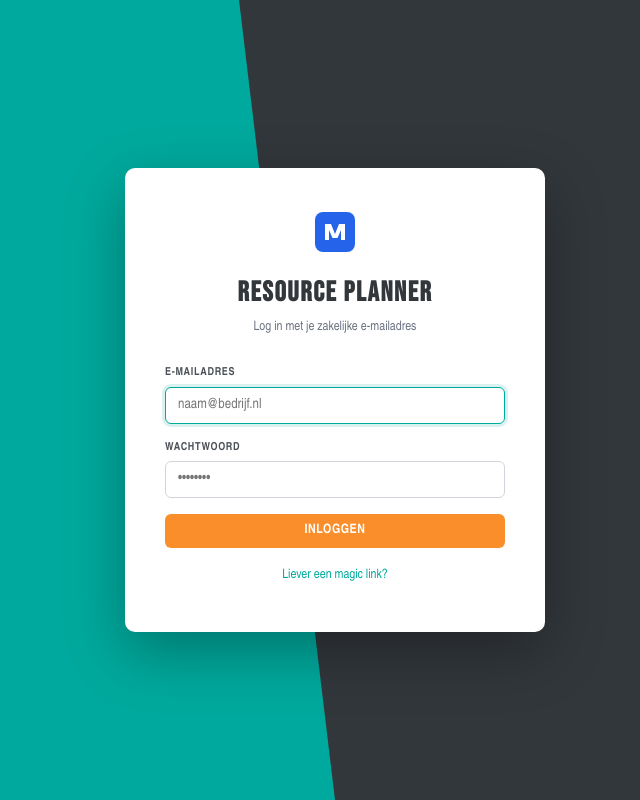
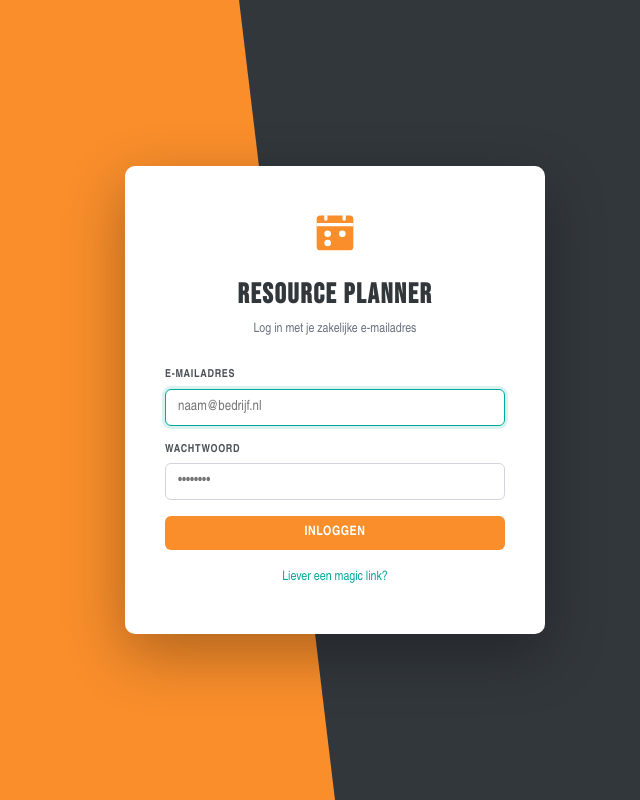
Before and after one commit to ssteenstraten-afk/resource-planner, a React (Vite) app: page /login in a window 1280 px wide. Shown: the whole page, without its empty margins (305-945 px from the left). Built offline with nearby package versions, Linux system fonts and the light colour scheme; no server answers.

Commit message:
Fix login logo and color

```diff
--- a/src/index.css
+++ b/src/index.css
@@ -335,7 +335,7 @@ h1, h2, h3 {
   top: 0; left: 0;
   width: 50%;
   height: 100%;
-  background: var(--teal);
+  background: var(--oranje);
   clip-path: polygon(0 0, 85% 0, 100% 100%, 0 100%);
 }
 
--- a/src/pages/Login.tsx
+++ b/src/pages/Login.tsx
@@ -35,9 +35,13 @@ export function Login() {
     <div className="login-pagina">
       <div className="login-kaart">
         <div className="login-logo">
-          <svg width="40" height="40" viewBox="0 0 40 40" fill="none">
-            <rect width="40" height="40" rx="8" fill="#2563eb" />
-            <path d="M10 28V12h6l4 10 4-10h6v16h-4V18l-3.5 8h-5L14 18v10h-4z" fill="white" />
+          <svg width="44" height="44" viewBox="0 0 24 24" fill="none">
+            <rect x="2" y="3" width="20" height="19" rx="2" fill="var(--oranje)"/>
+            <path d="M2 8h20" stroke="white" strokeWidth="1.8"/>
+            <path d="M7 1v4M17 1v4" stroke="white" strokeWidth="1.8" strokeLinecap="round"/>
+            <circle cx="8" cy="13" r="1.8" fill="white"/>
+            <circle cx="16" cy="13" r="1.8" fill="white"/>
+            <circle cx="8" cy="18" r="1.8" fill="white"/>
           </svg>
         </div>
         <h1 className="login-titel">Resource Planner</h1>
```
Also changed, not shown: 1 other file (tests, documents, lock files or other folders).
